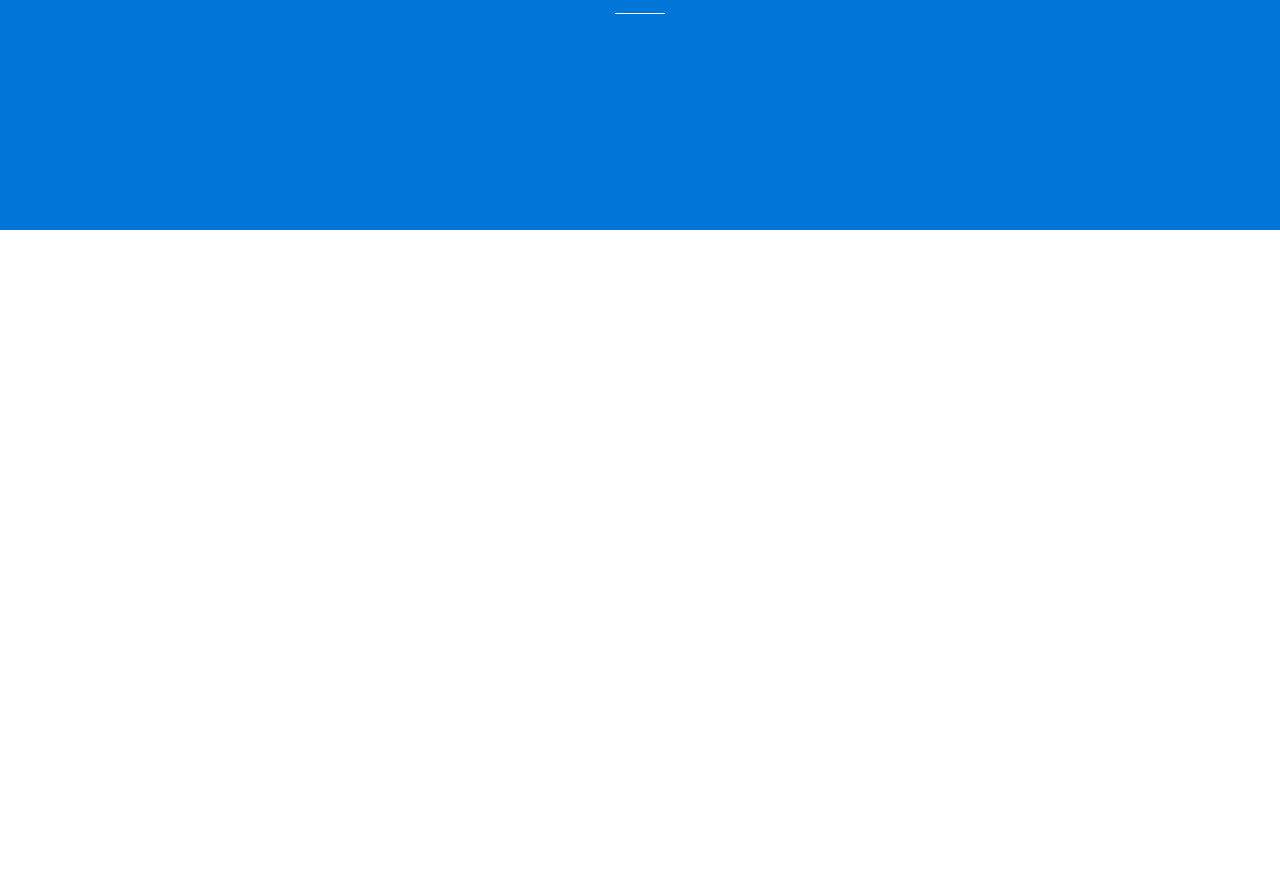
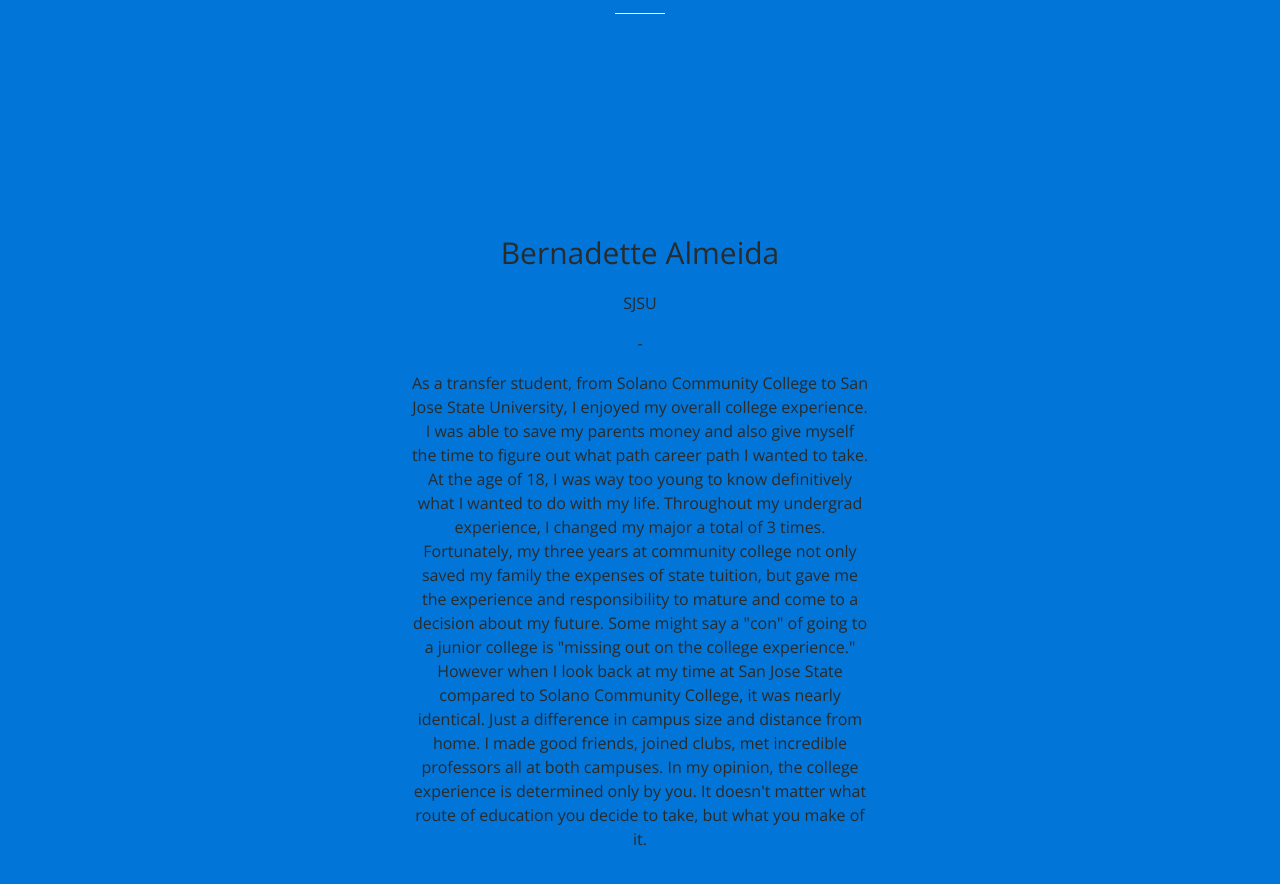
Before and after one commit to indu99/ReadySetCollege, a website with bundled scripts: page experience.html in a window 1280 px wide. Shown: the part 1893-2777 px from the top of the page. Before the commit the page ends 2123 px from the top, so only its background shows below. Built offline with nearby package versions, Linux system fonts and the light colour scheme.

Commit message:
Update experience.html

```diff
--- a/experience.html
+++ b/experience.html
@@ -126,6 +126,20 @@ Be aware of what SAT subject tests your college of interest requires; know how m
             </div>
         </div>
     </section>
+
+    <section class="bg-primary" id="about">
+        <div class="container">
+            <div class="row">
+                <div class="col-lg-8 offset-lg-2 text-center">
+                <p style="font-size: 30px ">Bernadette Almeida</p>
+                <p align="center">SJSU</p>
+
+
+                  <p> - </p>
+                  <p>As a transfer student, from Solano Community College to San Jose State University, I enjoyed my overall college experience.  I was able to save my parents money and also give myself the time to figure out what path career path I wanted to take. At the age of 18, I was way too young to know definitively what I wanted to do with my life. Throughout my undergrad experience, I changed my major a total of 3 times. Fortunately,   my three years at community college not only saved my family the expenses of state tuition, but gave me the experience and responsibility to mature and come to a decision about my future. Some might say a "con" of going to a junior college is "missing out on the college experience." However when I look back at my time at San Jose State compared to Solano Community College, it was nearly identical. Just a difference in campus size and distance from home. I made good friends, joined clubs, met incredible professors all at both campuses. In my opinion, the college experience is determined only by you. It doesn't matter what route of education you decide to take, but what you make of it.
+</p>
+
+
     <!-- Bootstrap core JavaScript -->
     <script src="vendor/jquery/jquery.min.js"></script>
     <script src="vendor/tether/tether.min.js"></script>
```
